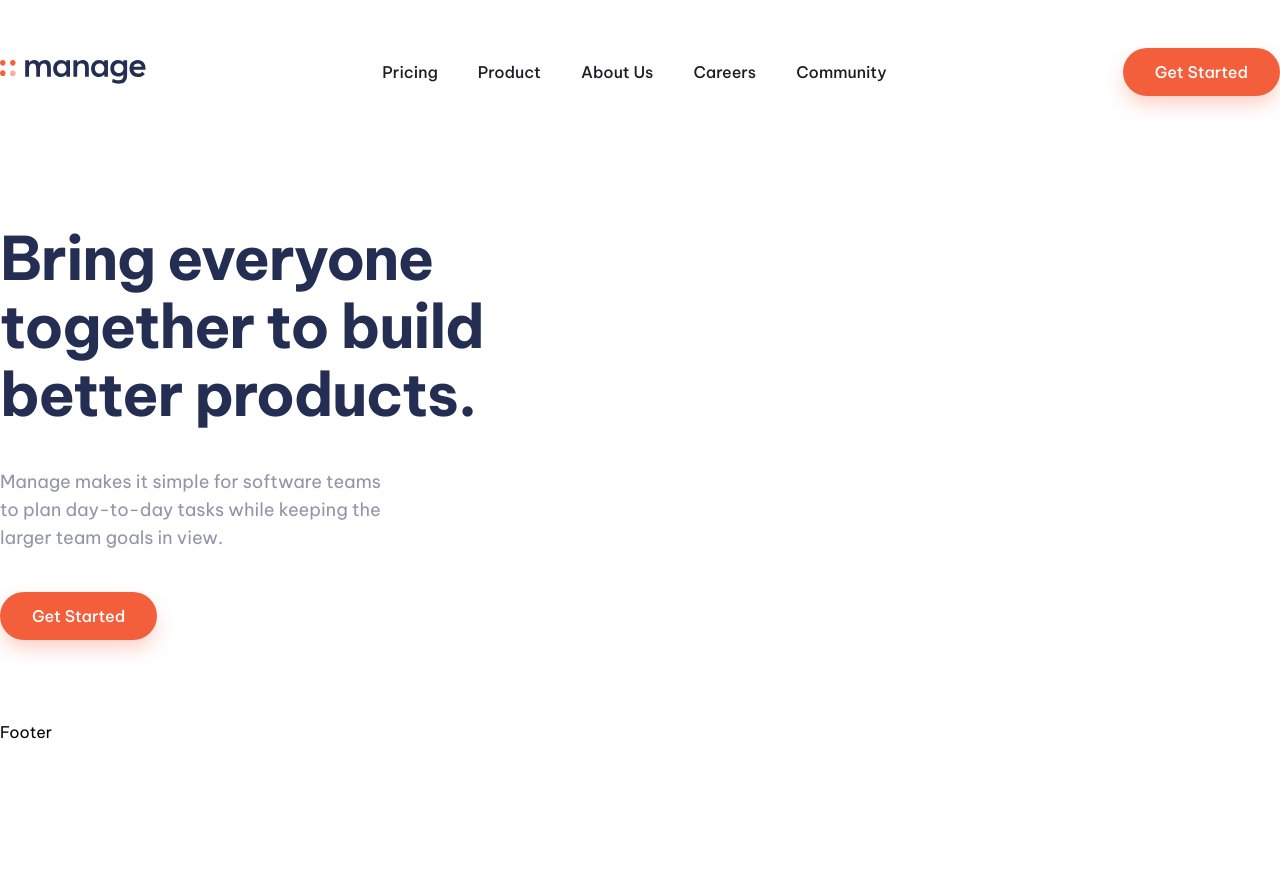
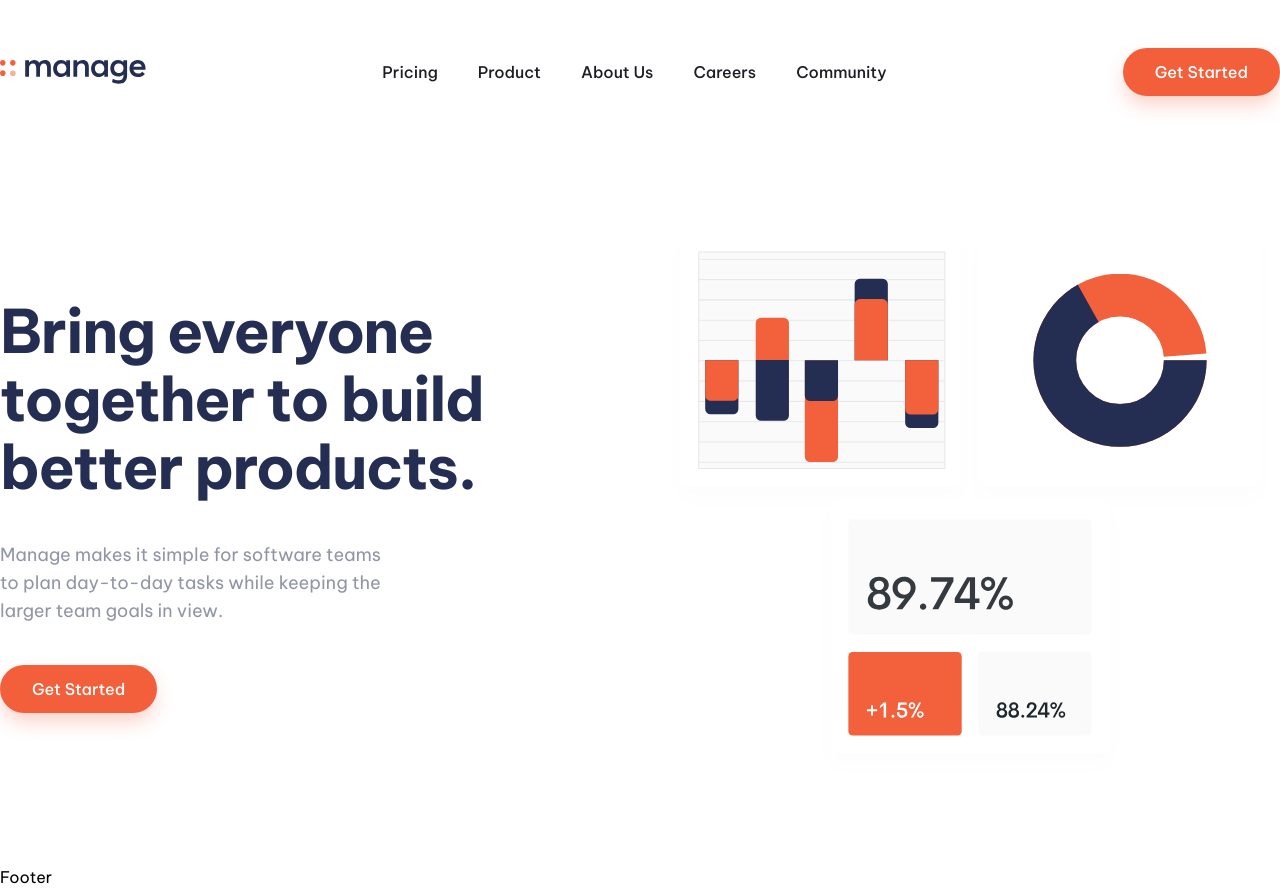
Before and after one commit to AlvesPHGA/manage-lp, a React (Vite) app: page / in a window 1280 px wide. Before the commit the page ends 800 px from the top, so only its background shows below. Built offline with nearby package versions, Linux system fonts and the light colour scheme.

Commit message:
feat: intro partial

```diff
--- a/src/ui/components/intro/IntroContent.tsx
+++ b/src/ui/components/intro/IntroContent.tsx
@@ -2,13 +2,13 @@ import { ButtonComponent } from '../form/ButtonComponent';
 
 export const IntroContent = () => {
    return (
-      <div className="space-y-10">
-         <div className="w-[40%]">
+      <div className="space-y-10 w-[50%]">
+         <div className="w-[90%]">
             <h1 className="text-6xl font-bold text-darkBlue tracking-tight leading-[68px]">
                Bring everyone together to build better products.
             </h1>
          </div>
-         <div className="w-[31%]">
+         <div className="w-[60%]">
             <p className="text-lg text-darkGrayishBlue font-normal">
                Manage makes it simple for software teams to plan day-to-day
                tasks while keeping the larger team goals in view.
--- a/src/ui/partials/home/Intro.tsx
+++ b/src/ui/partials/home/Intro.tsx
@@ -3,8 +3,14 @@ import { IntroContent } from '../../components/intro/IntroContent';
 export const Intro = () => {
    return (
       <section className="py-20">
-         <div className="max-w-7xl mx-auto">
+         <div className="max-w-7xl mx-auto flex justify-between items-center">
             <IntroContent />
+
+            <img
+               className="w-[620px]"
+               src="./icons/illustration-intro.svg"
+               alt="image some datas in percents about services of site"
+            />
          </div>
       </section>
    );
```
